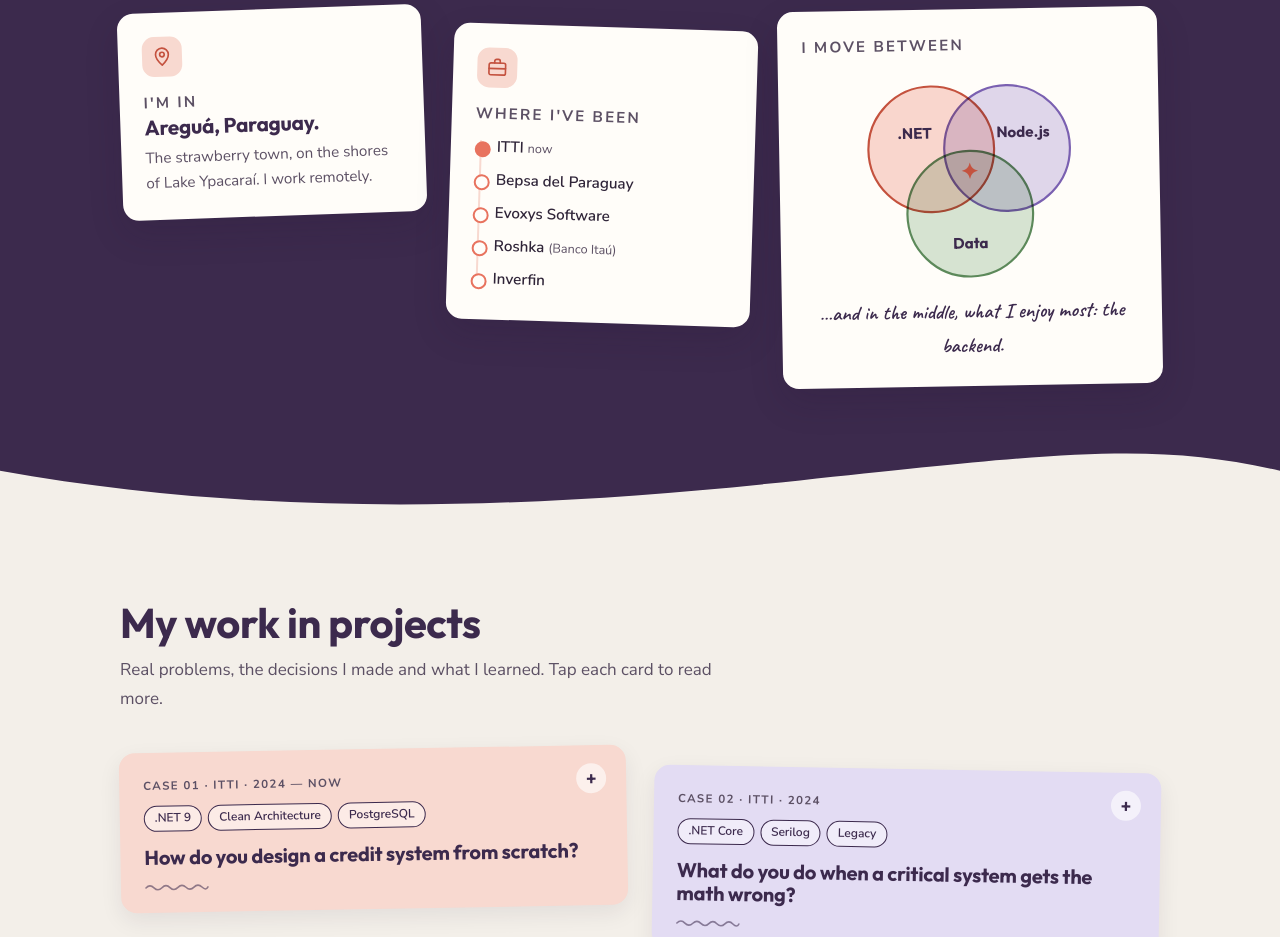
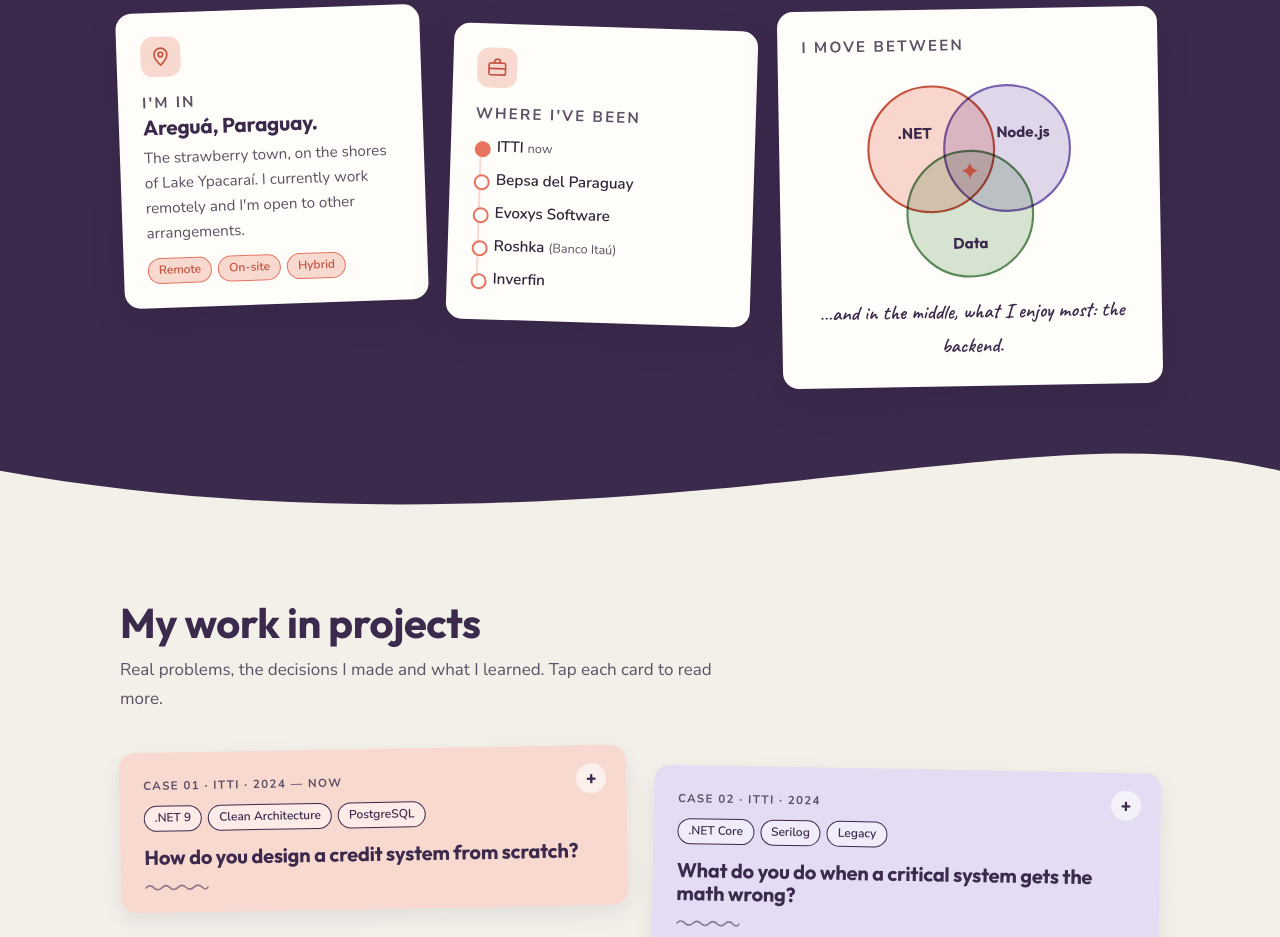
Before and after one commit to melissagcoral/melissagcoral.github.io, a plain HTML site: page index.html in a window 1280 px wide. Shown: the part 896-1833 px from the top of the page. Drawn offline with Linux system fonts and the light colour scheme.

Commit message:
Modalidad de trabajo: remoto, presencial o híbrido
Co-Authored-By: Claude Opus 5.5 <noreply@anthropic.com>

```diff
--- a/index.html
+++ b/index.html
@@ -75,7 +75,10 @@
             </span>
             <p class="label" data-i18n="about.where.k">Estoy en</p>
             <h3>Areguá, Paraguay.</h3>
-            <p data-i18n="about.where.p">La ciudad de las frutillas, a orillas del lago Ypacaraí. Trabajo en remoto.</p>
+            <p data-i18n="about.where.p">La ciudad de las frutillas, a orillas del lago Ypacaraí. Hoy trabajo en remoto y estoy abierta a otras modalidades.</p>
+            <ul class="pills work-modes" aria-label="Modalidades de trabajo">
+              <li data-i18n="mode.remote">Remoto</li><li data-i18n="mode.onsite">Presencial</li><li data-i18n="mode.hybrid">Híbrido</li>
+            </ul>
           </article>
 
           <article class="card card--tilt-r">
--- a/script.js
+++ b/script.js
@@ -19,7 +19,8 @@
 
     "about.title": "A little about me",
     "about.where.k": "I'm in",
-    "about.where.p": "The strawberry town, on the shores of Lake Ypacaraí. I work remotely.",
+    "about.where.p": "The strawberry town, on the shores of Lake Ypacaraí. I currently work remotely and I'm open to other arrangements.",
+    "mode.remote": "Remote", "mode.onsite": "On-site", "mode.hybrid": "Hybrid",
     "about.been.k": "Where I've been",
     "about.now": "now",
     "about.venn.k": "I move between",
--- a/styles.css
+++ b/styles.css
@@ -283,3 +283,6 @@ h2 { font-size: clamp(1.9rem, 4vw, 2.6rem); font-weight: 700; color: var(--plum)
 .edu__badge { display: inline-block; margin-top: 6px; font-weight: 700; color: var(--plum); font-size: .82rem; }
 @media (max-width: 900px) { .edu__list { grid-template-columns: 1fr; } }
 @media (max-width: 620px) { .tl { padding-left: 36px; } .tl h3 { font-size: 1.15rem; } }
+
+.work-modes { margin-top: 12px; }
+.work-modes li { border-color: var(--coral); color: var(--coral-d); background: var(--coral-soft); }
```
